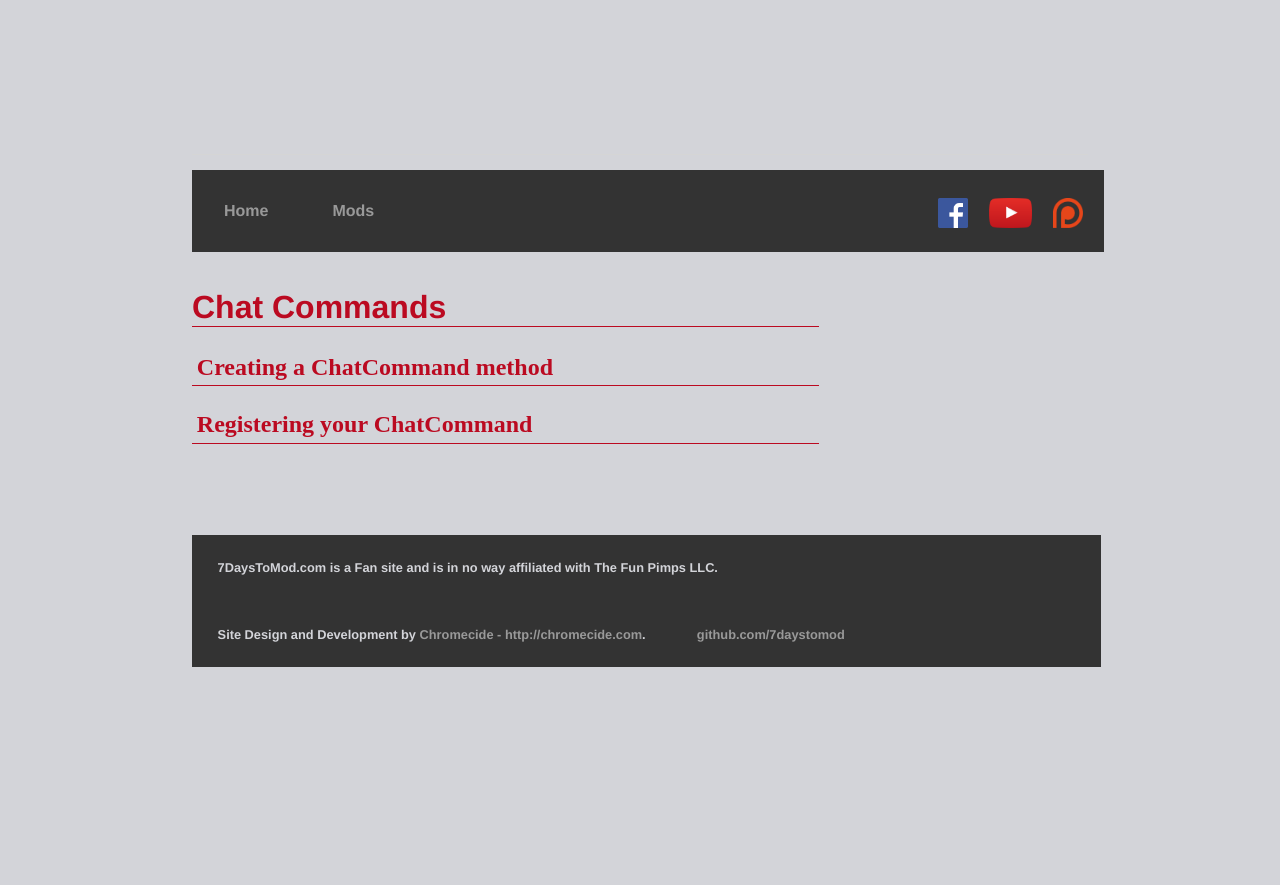
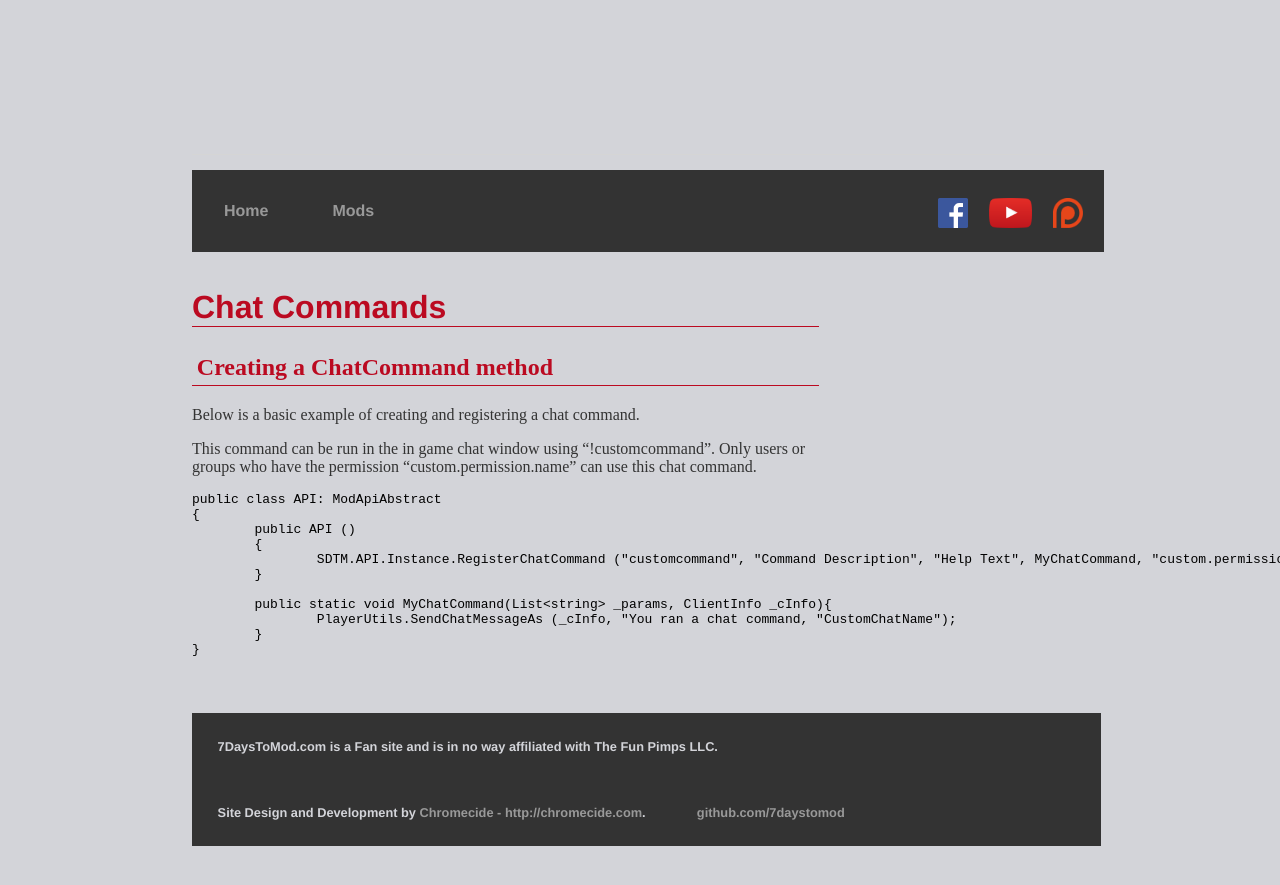
Before and after one commit to 7DaysToMod/7daystomod.github.io, a Jekyll site: the page built from mods/7dtmlib/docs/chatcommands/index.md, in a window 1280 px wide. Shown: the top 885 px of the page. Built offline with Jekyll 4.4.1, drawn with Linux system fonts in a browser that asks for light colours; our own code applies the rules of GitHub Pages for plain Markdown files.

Commit message:
added basic description and example for chat commands

````diff
--- a/mods/7dtmlib/docs/chatcommands/index.md
+++ b/mods/7dtmlib/docs/chatcommands/index.md
@@ -2,4 +2,22 @@
 
 ## Creating a ChatCommand method
 
-## Registering your ChatCommand
+Below is a basic example of creating and registering a chat command.
+
+This command can be run in the in game chat window using "!customcommand".  Only users or groups who have the permission "custom.permission.name" can use this chat command.
+
+```
+public class API: ModApiAbstract
+{
+	public API ()
+	{
+		SDTM.API.Instance.RegisterChatCommand ("customcommand", "Command Description", "Help Text", MyChatCommand, "custom.permission.name");
+	}
+
+	public static void MyChatCommand(List<string> _params, ClientInfo _cInfo){
+		PlayerUtils.SendChatMessageAs (_cInfo, "You ran a chat command, "CustomChatName");
+	}
+}
+
+
+```
````
